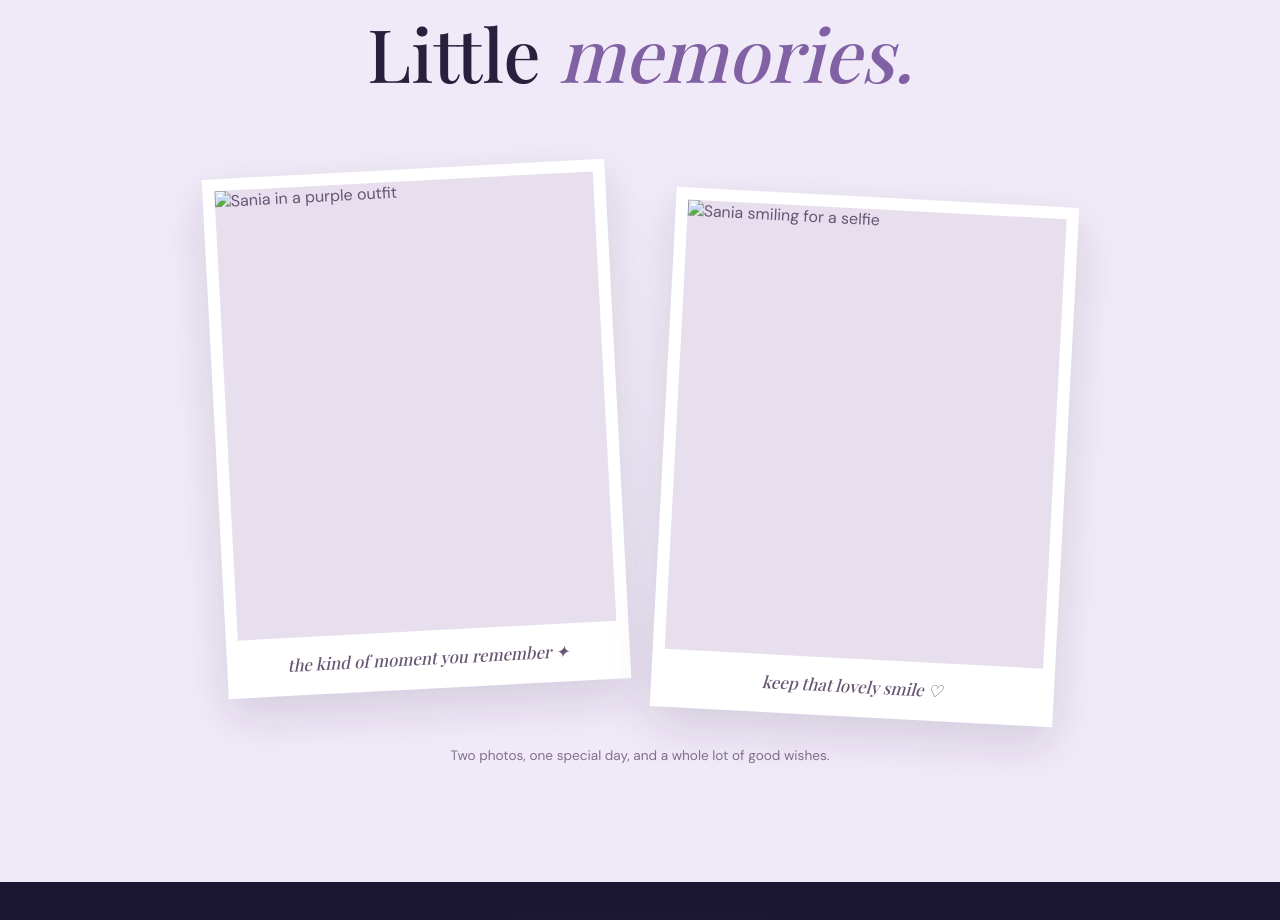
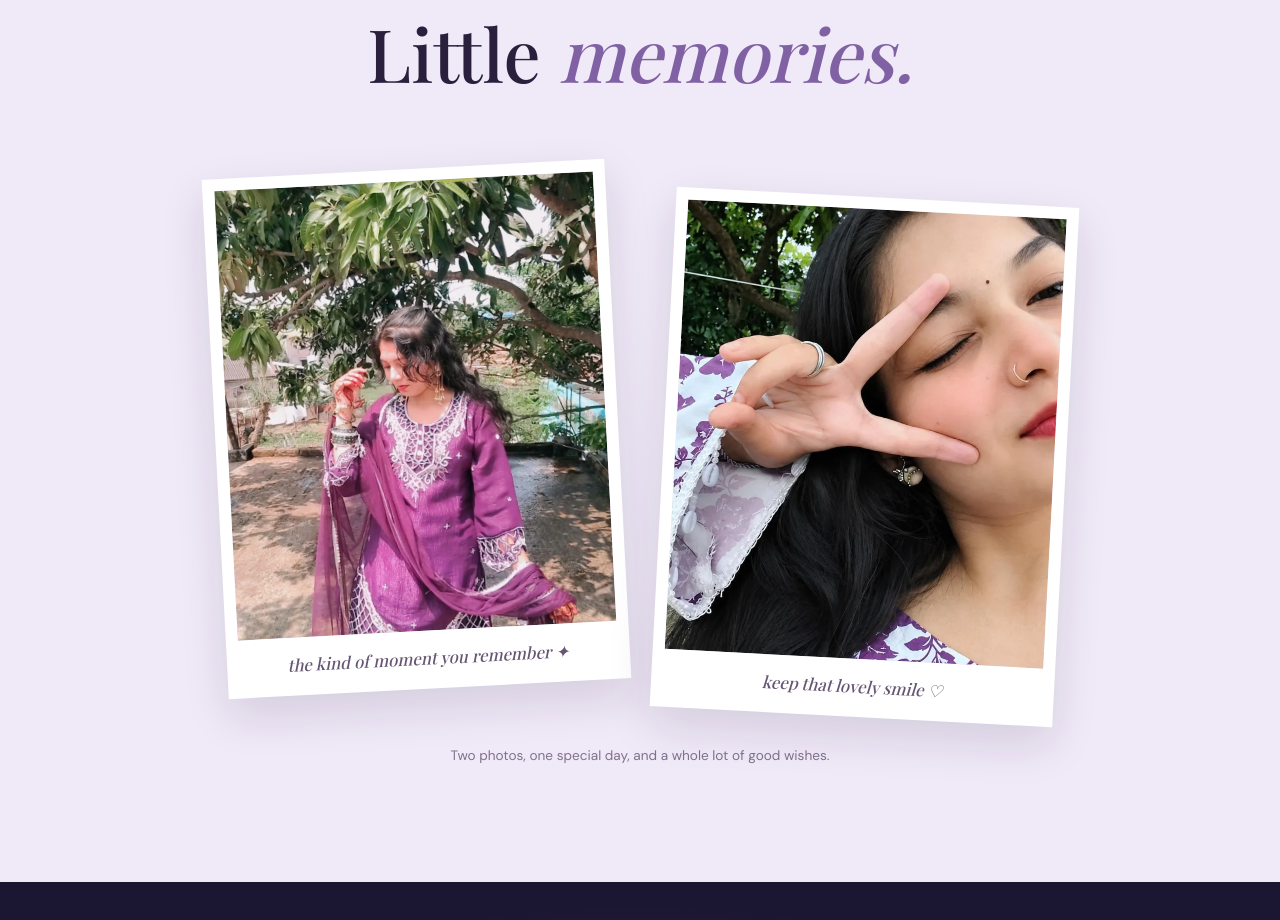
Before and after one commit to unfixedart04-web/A-little-surprise-for-uhh-, a plain HTML site: page index.html in a window 1280 px wide. Shown: the part 1828-2748 px from the top of the page. Drawn offline with nearby package versions, Linux system fonts and the light colour scheme; a web font is replaced by a local one.

Commit message:
Update index.html

```diff
--- a/index.html
+++ b/index.html
@@ -42,11 +42,11 @@
       </div>
       <div class="photo-grid">
         <figure class="polaroid first">
-          <div class="photo-wrap"><img src="images/sania-photo-1.jpg" alt="Sania in a purple outfit"></div>
+          <div class="photo-wrap"><img src="sania-photo-1.jpg" alt="Sania in a purple outfit"></div>
           <figcaption>the kind of moment you remember ✦</figcaption>
         </figure>
         <figure class="polaroid second">
-          <div class="photo-wrap"><img src="images/sania-photo-2.jpg" alt="Sania smiling for a selfie"></div>
+          <div class="photo-wrap"><img src="sania-photo-2.jpg" alt="Sania smiling for a selfie"></div>
           <figcaption>keep that lovely smile ♡</figcaption>
         </figure>
       </div>
@@ -62,7 +62,7 @@
           <h2>Still With You</h2>
           <p>Piano cover · Jungkook</p>
           <button class="play-button" id="playButton"><span id="playIcon">▶</span> <span id="playText">Play birthday soundtrack</span></button>
-          <audio id="birthdayAudio" src="music/still-with-you-piano.mp3" preload="metadata" loop></audio>
+          <audio id="birthdayAudio" src="still-with-you-piano.mp3" preload="metadata" loop></audio>
           <p class="music-hint" id="musicHint">Tap play to start the music.</p>
         </div>
       </div>
```
